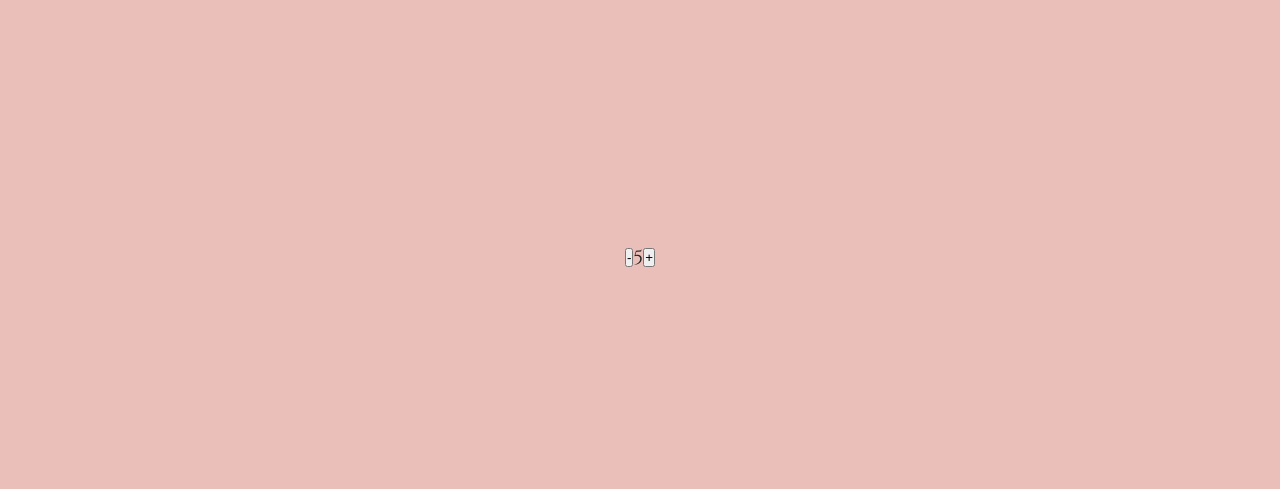
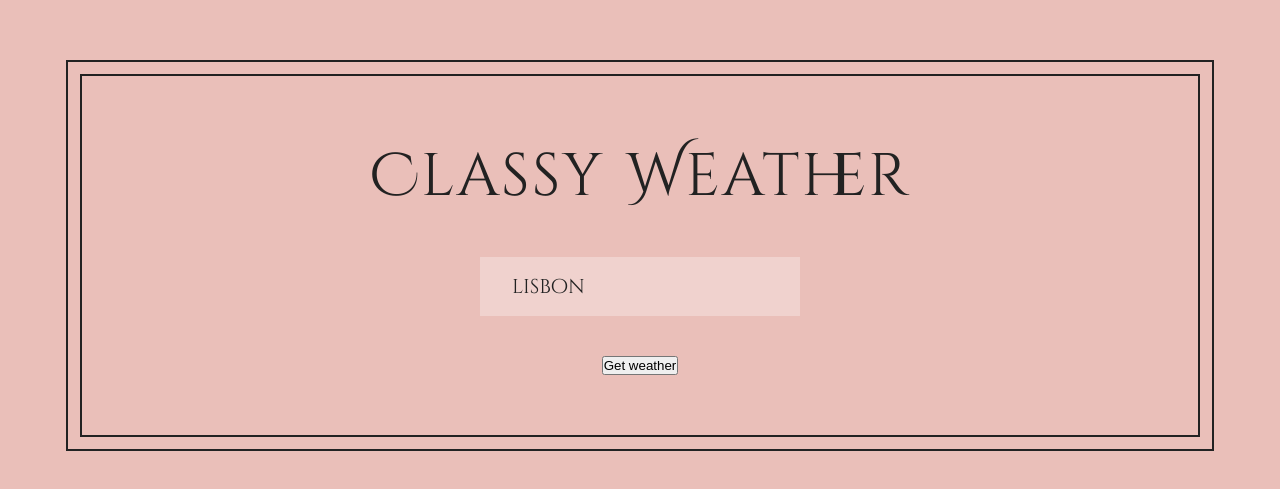
Before and after one commit to SaeedKarimian860/weather-app, a React (Create React App) app: page / in a window 1280 px wide. Shown: the part 145-634 px from the top of the page. Built offline with nearby package versions, Linux system fonts and the light colour scheme.

Commit message:
weather app w/ class components

```diff
--- a/src/App.js
+++ b/src/App.js
@@ -1,20 +1,33 @@
 import React from "react";
-class Counter extends React.Component {
+
+class App extends React.Component {
   constructor(props) {
     super(props);
+    this.state = { location: "lisbon" };
+    this.fetchWeather = this.fetchWeather.bind(this);
+  }
 
-    this.state = { count: 5 };
+  fetchWeather() {
+    console.log("loading data...");
+    console.log(this);
   }
 
   render() {
     return (
-      <div>
-        <button>-</button>
-        <span>{this.state.count}</span>
-        <button>+</button>
+      <div className="app">
+        <h1>Classy Weather</h1>
+        <div>
+          <input
+            type="text"
+            placeholder="Search for location..."
+            value={this.state.location}
+            onChange={(e) => this.setState({ location: e.target.value })}
+          />
+        </div>
+        <button onClick={this.fetchWeather}>Get weather</button>
       </div>
     );
   }
 }
 
-export default Counter;
+export default App;
```
Also changed, not shown: src/Counter.js (added, +39 -0 lines).
